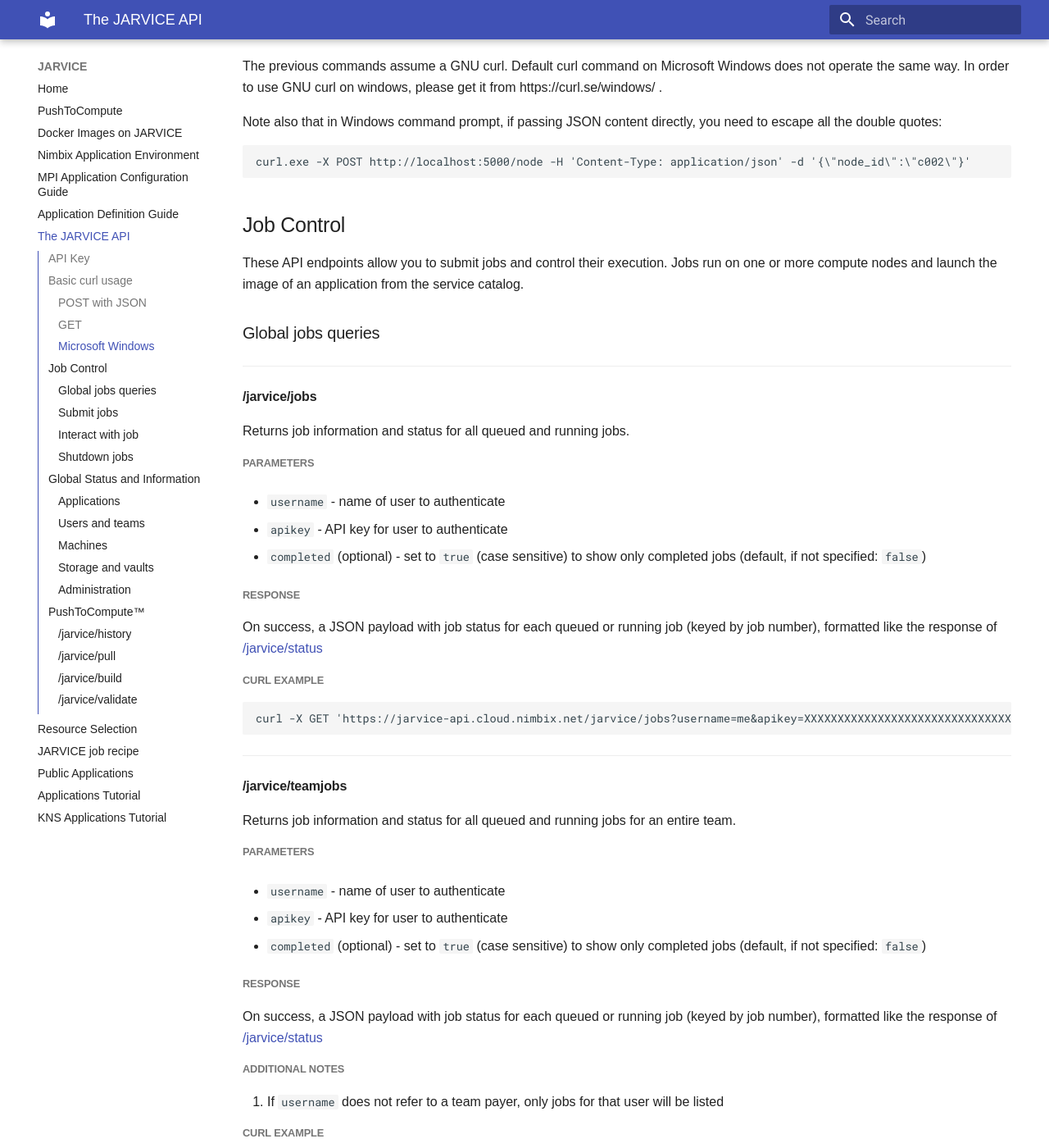
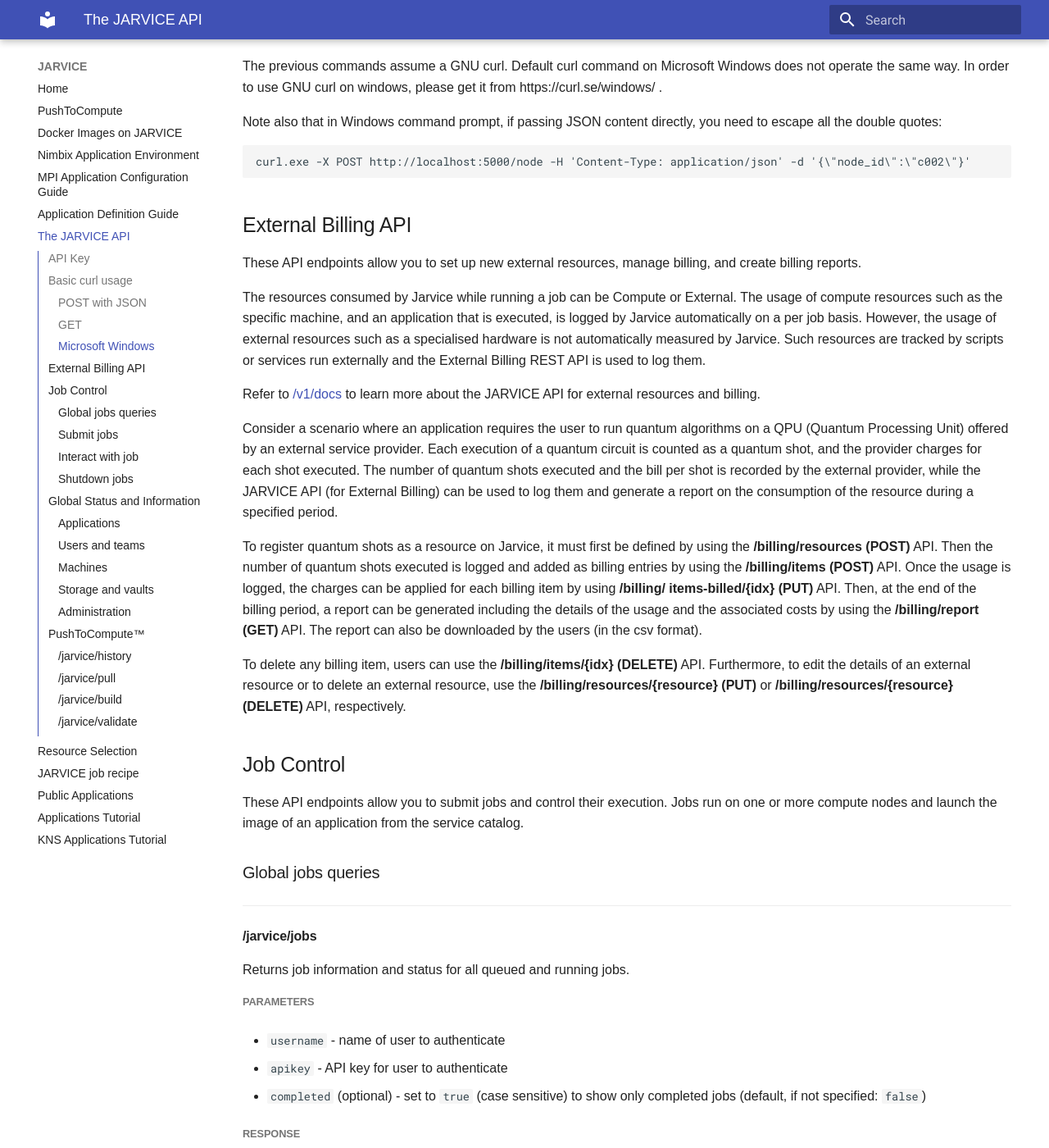
Before and after one commit to nimbix/jardoc, an MkDocs documentation site: the page built from docs/api.md, in a window 1280 px wide and 1400 px high, scrolled down 1725 px. Shown: the whole window at 82% size. Built offline with MkDocs 1.6.1 and Material for MkDocs 9.7.7, drawn with Linux system fonts in a browser that asks for light colours.

Commit message:
Jar 9360 (#25)
* External Billing API added

* edits

* minor edits

* minor edits

* minor edits

````diff
--- a/docs/api.md
+++ b/docs/api.md
@@ -58,6 +58,22 @@
 ```
 curl.exe -X POST http://localhost:5000/node -H 'Content-Type: application/json' -d '{\"node_id\":\"c002\"}'
 ```
+
+## External Billing API
+
+These API endpoints allow you to set up new external resources, manage billing, and create billing reports.
+
+The resources consumed by Jarvice while running a job can be Compute or External. The usage of compute resources such as the specific machine, and an application that is executed, is logged by Jarvice automatically on a per job basis. However, the usage of external resources such as a specialised hardware is not automatically measured by Jarvice. Such resources are tracked by scripts or services run externally and the External Billing REST API is used to log them.
+
+Refer to [/v1/docs](https://jarvice-development-api.jarvicedev.com/v1/docs/) to learn more about the JARVICE API for external resources and billing.
+
+Consider a scenario where an application requires the user to run quantum algorithms on a QPU (Quantum Processing Unit) offered by an external service provider. Each execution of a quantum circuit is counted as a quantum shot, and the provider charges for each shot executed.
+The number of quantum shots executed and the bill per shot is recorded by the external provider, while the JARVICE API (for External Billing) can be used to log them and generate a report on the consumption of the resource during a specified period.
+
+To register quantum shots as a resource on Jarvice, it must first be defined by using the **/billing/resources (POST)** API. Then the number of quantum shots executed is logged and added as billing entries by using the **/billing/items (POST)** API. Once the usage is logged, the charges can be applied for each billing item by using **/billing/
+items-billed/{idx} (PUT)** API. Then, at the end of the billing period, a report can be generated including the details of the usage and the associated costs by using the **/billing/report (GET)** API. The report can also be downloaded by the users (in the csv format).
+
+To delete any billing item, users can use the **/billing/items/{idx} (DELETE)** API. Furthermore, to edit the details of an external resource or to delete an external resource, use the **/billing/resources/{resource} (PUT)** or **/billing/resources/{resource} (DELETE)** API, respectively.
 
 ## Job Control
 
````
